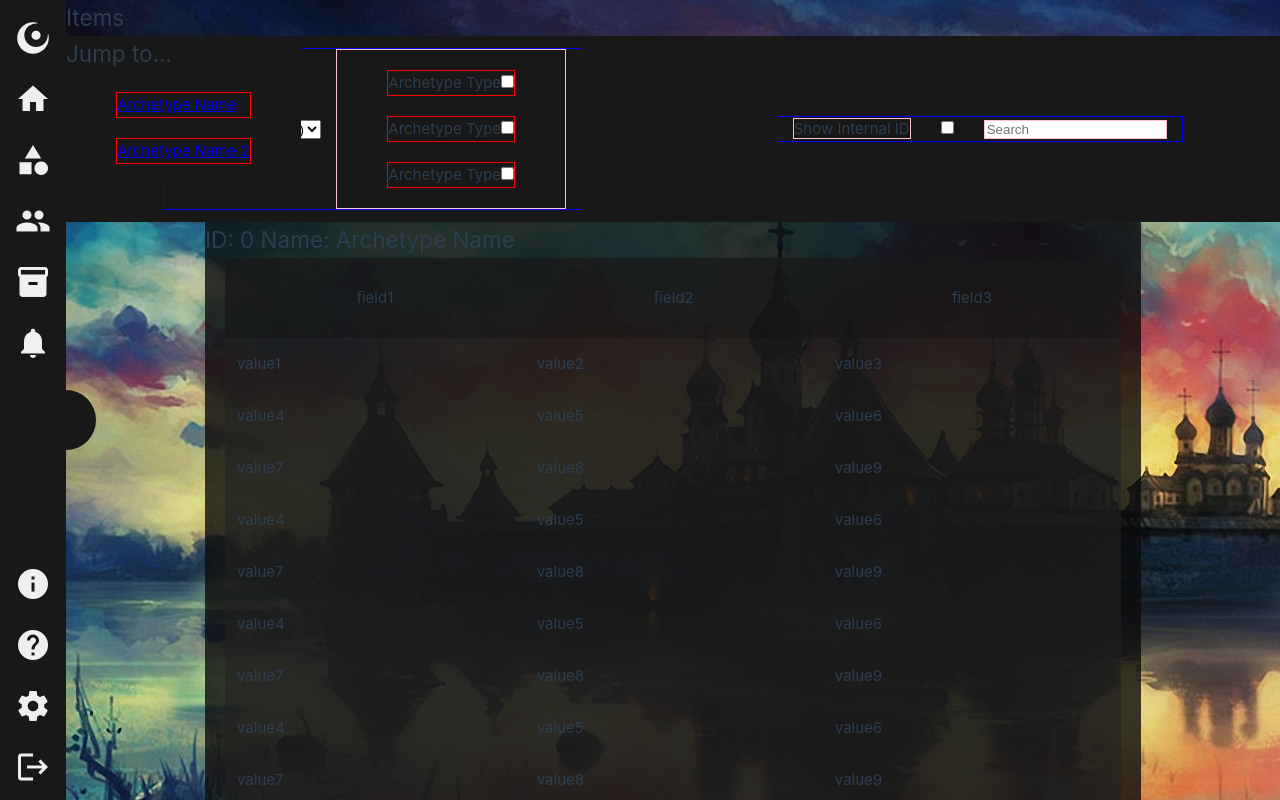
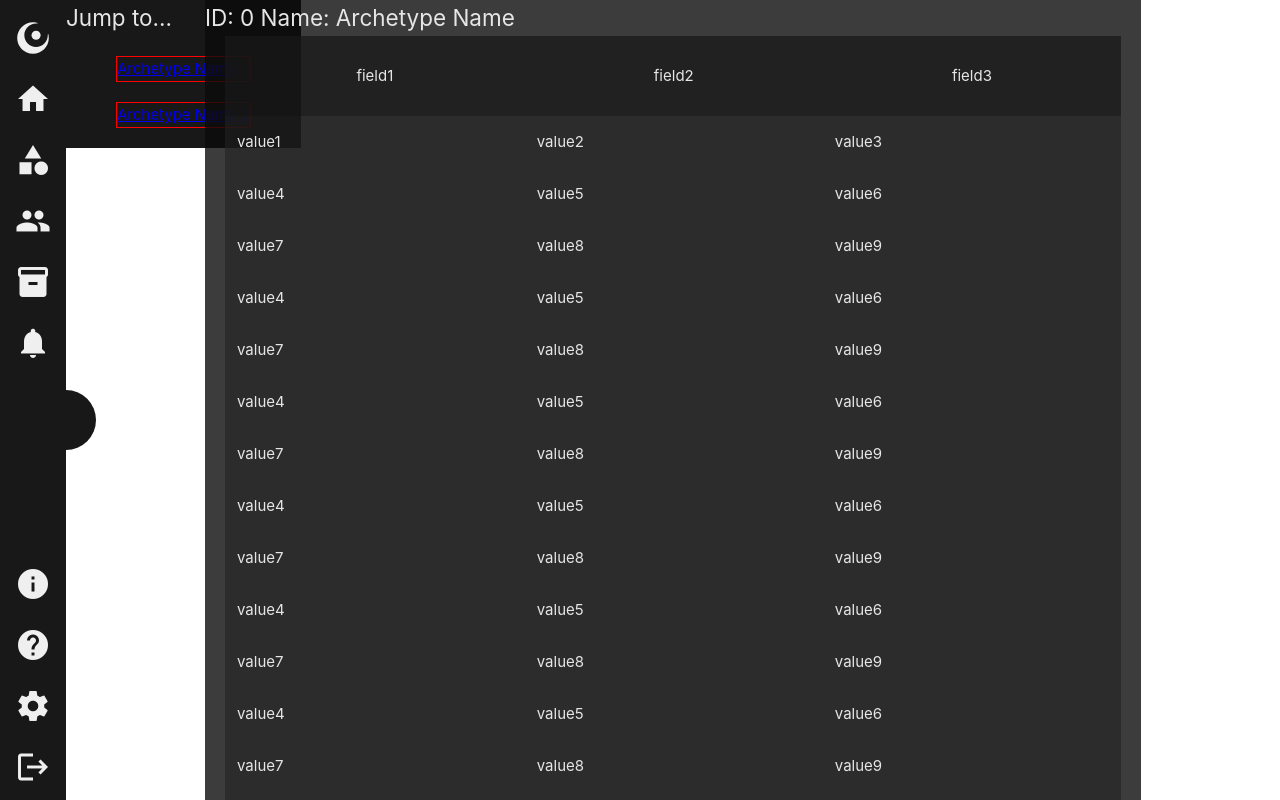
Before and after one commit to Appl3s-3/Aphelia-Front, a Vue app: page /items in a window 1280 px wide. Shown: the top 800 px of the page. Built offline with nearby package versions, Linux system fonts and the light colour scheme.

Commit message:
some style stuff

```diff
--- a/src/css/base.css
+++ b/src/css/base.css
@@ -1,8 +1,8 @@
 body {
     min-height: 100vh;
-    color: var(--color-text);
+    color: var(--aph-text1);
     background: var(--color-background);
-    background-image: url("../../assets/test.jpg"); /* Added by Appl3s */
+    /* background-image: url("../../assets/test.jpg"); */
     transition: color 0.5s, background-color 0.5s;
     line-height: 1.6;
     font-family: Inter, -apple-system, BlinkMacSystemFont, 'Segoe UI', Roboto, Oxygen, Ubuntu,
--- a/src/views/Dashboard.vue
+++ b/src/views/Dashboard.vue
@@ -50,7 +50,7 @@ window.onload = function () {
 
 <template>
     <div class="dashboard dashboard-container">
-        <h2>Dashboard</h2>
+
         <!--  Appl3s: Any ideas for this layout? I keep thinking of canvas, but I kinda don't want to use the canvas layout-->
         <div class="dashboard-layout">
             <div class="dashboard-loans">
@@ -147,7 +147,7 @@ window.onload = function () {
 
 /* Local Variables */
 .dashboard * {
-    --tiles-outside-margin: 2.5%;
+    --tiles-outside-padding: 2.5%;
     --tiles-gap: 0.1em;
     --tiles-row-one-height: 50vh;
     --tiles-row-two-height: 39vh;
@@ -165,7 +165,7 @@ window.onload = function () {
 }
 
 .dashboard-layout {
-    margin: var(--tiles-outside-margin);
+    padding: var(--tiles-outside-padding);
 
     display: grid;
     grid-template: var(--tiles-row-one-height) var(--tiles-row-two-height) / var(--tiles-column-one-width) auto;
--- a/src/views/Items.vue
+++ b/src/views/Items.vue
@@ -28,57 +28,13 @@ let headingIndex = 0
 
 <template>
     <div class="items items-container">
-        <h2>Items</h2>
         <!-- Appl3s: I can't find a way to make checkboxes enabled by default -->
         <div class="items-layout">
             <!-- Archetypes go here -->
             <!-- <div class="items-archetypes-container">
 
             </div>
-            -->
-            <div class="items-filters-container">
-                <!-- Sorting, searching and filtering -->
-                <div class="items-filters-left">
-                    <!-- Select whether to whitelist or blacklist the following list -->
-                    <select class="items-" name="items-whitelist">
-                        <option value="whitelist">Whitelist (Show only...)</option>
-                        <option value="blacklist">Blacklist (Hide only...)</option>
-                    </select>
-
-                    <!-- List of items to filter according to the above select -->
-                    <ul class="items-filter items-type-filter-container">
-                        <!-- Generate list of archetypes here -->
-                        <li>
-                            <label class="items-type-filter" for="items-archetype-type">Archetype Type</label>
-                            <input class="items-type-filter" type="checkbox" name="items-archetype-type">
-                        </li>
-                        <li>
-                            <label class="items-type-filter" for="items-archetype-type">Archetype Type</label>
-                            <input class="items-type-filter" type="checkbox" name="items-archetype-type">
-                        </li>
-                        <li>
-                            <label class="items-type-filter" for="items-archetype-type">Archetype Type</label>
-                            <input class="items-type-filter" type="checkbox" name="items-archetype-type">
-                        </li>
-                    </ul>
-
-                    <!-- I don't know -->
-                    <!-- <select class="items-filter" name="item-field-to-sort-by"> -->
-                        <!-- Generate Item fields here-->
-                        <!-- <option value="temp">field</option>
-                        <option value="temp">field</option>
-                    </select> -->
-                </div>
-                <div class="items-filters-right">
-                    <div>
-                        <label class="items-filter" for="items-show-internal-id">Show Internal ID</label>
-                        <input class="items-filter" type="checkbox" name="items-show-internal-id">
-                    </div>
-
-                    <!-- Searching -->
-                    <input class="items-filter" type="text" name="items-search" placeholder="Search">
-                </div>
-            </div>
+        -->
             <div class="items-jump-list-container">
                 <h2>Jump to...</h2>
                 <ul class="items-jump-list">
--- a/src/views/Loans.vue
+++ b/src/views/Loans.vue
@@ -7,18 +7,7 @@ const historyStore = useHistory()
 
 <template>
     <div class="loans loans-container">
-        <h2 class="apheleia">Loans Archive</h2>
         <div class="loans-layout">
-            <div class="loans-information-container">
-                <p>You have loaned 8 items in the past.</p>
-                <p>You have loaned 3 items in the past year.</p>
-                <p>Total Overdue Returns:</p>
-                <p>0. Well done!</p>
-                <p>3. You should track your belongings more carefully.</p>
-                <p>10. This number is worrying.</p>
-                <p>25! What are you doing?! Manage your stuff properly!</p>
-                <p>50! Thank you for using our application, but you should know that its original purpose was to manage your items.</p>
-            </div>
             <div class="loans-table-container">
                 <table class="loans-table">
                     <tr>
--- a/src/views/Notifications.vue
+++ b/src/views/Notifications.vue
@@ -8,7 +8,6 @@ let notifications = historyStore.notifications
 
 <template>
     <div class="notifications notifications-container">
-        <h2 class="apheleia">Notifications</h2>
         <div class="notifications-layout">
             <div class="notifications-filters-container">
             </div>
--- a/src/views/People.vue
+++ b/src/views/People.vue
@@ -14,7 +14,6 @@ window.onload = function() {
 
 <template>
     <div class="people people-container">
-        <h1>Users and Roles</h1>
         <div class="people-layout">
             <!--
             This whole page only displays if the client has permission to modify roles and user roles
@@ -66,14 +65,14 @@ window.onload = function() {
 
 /* Local Variables */
 .people * {
-    --outside-vertical-margin: 2.5%;
-    --outside-hotizontal-margin: 2.5%;
+    --outside-vertical-padding: 2.5%;
+    --outside-hotizontal-padding: 2.5%;
 
     --table-width: 100%;
 }
 
 .people-layout {
-    margin: var(--outside-vertical-margin) var(--outside-hotizontal-margin);
+    padding: var(--outside-vertical-padding) var(--outside-hotizontal-padding);
 }
 
 /* Users */
```
